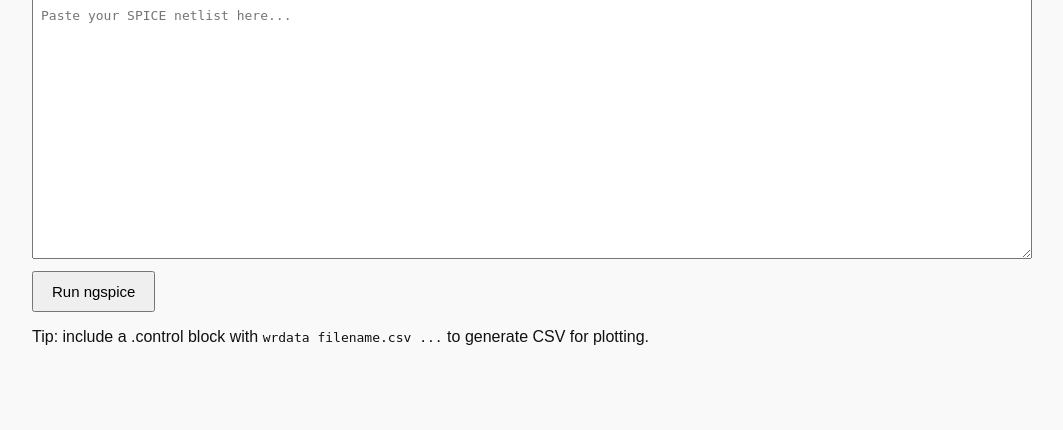
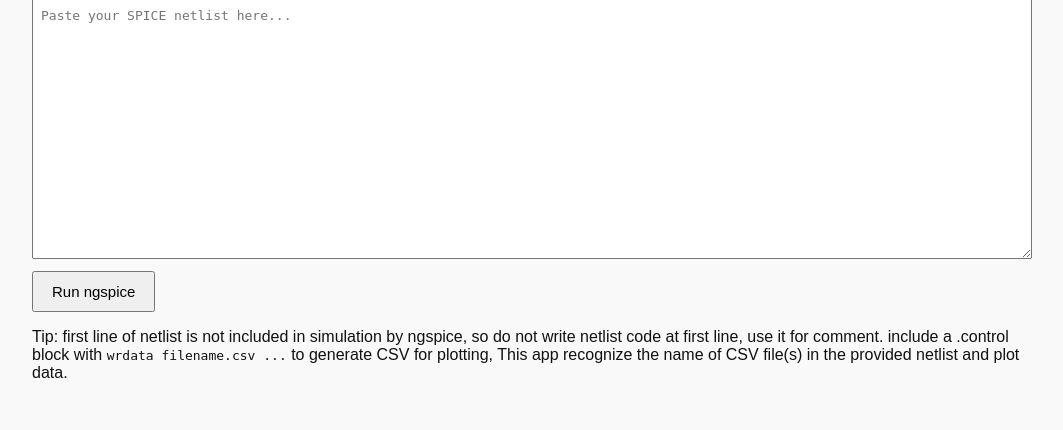
Before and after one commit to rezamarzban/web-ngspice-termux, a PHP site: page / in a window 1280 px wide. Shown: the part 57-487 px from the top of the page, without its empty margins (108-1171 px from the left). Run offline with PHP 8.4, Linux system fonts and the light colour scheme.

Commit message:
Update index.php

```diff
--- a/index.php
+++ b/index.php
@@ -464,7 +464,7 @@ if ($_SERVER['REQUEST_METHOD'] === 'POST') {
         <textarea name="netlist" placeholder="Paste your SPICE netlist here..."><?= h($netlist) ?></textarea><br>
         <input type="submit" value="Run ngspice">
     </form>
-    <p class="hint">Tip: include a .control block with <code>wrdata filename.csv ...</code> to generate CSV for plotting.</p>
+    <p class="hint">Tip: first line of netlist is not included in simulation by ngspice, so do not write netlist code at first line, use it for comment. include a .control block with <code>wrdata filename.csv ...</code> to generate CSV for plotting, This app recognize the name of CSV file(s) in the provided netlist and plot data.</p>
 </div>
 </body>
 </html>
```
